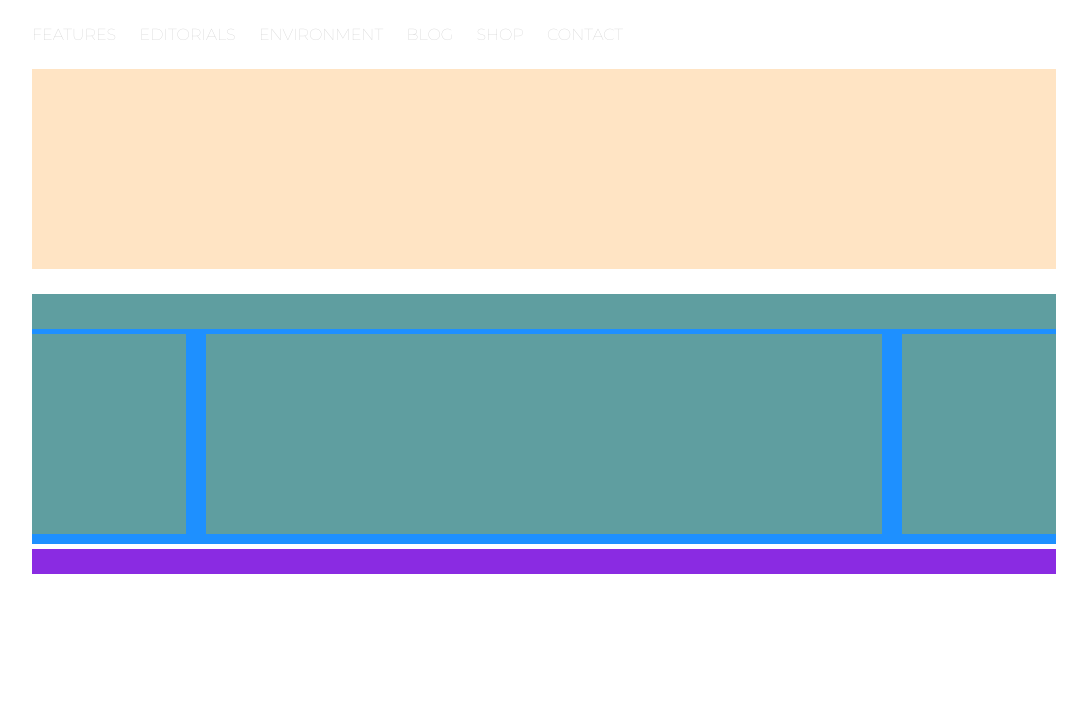
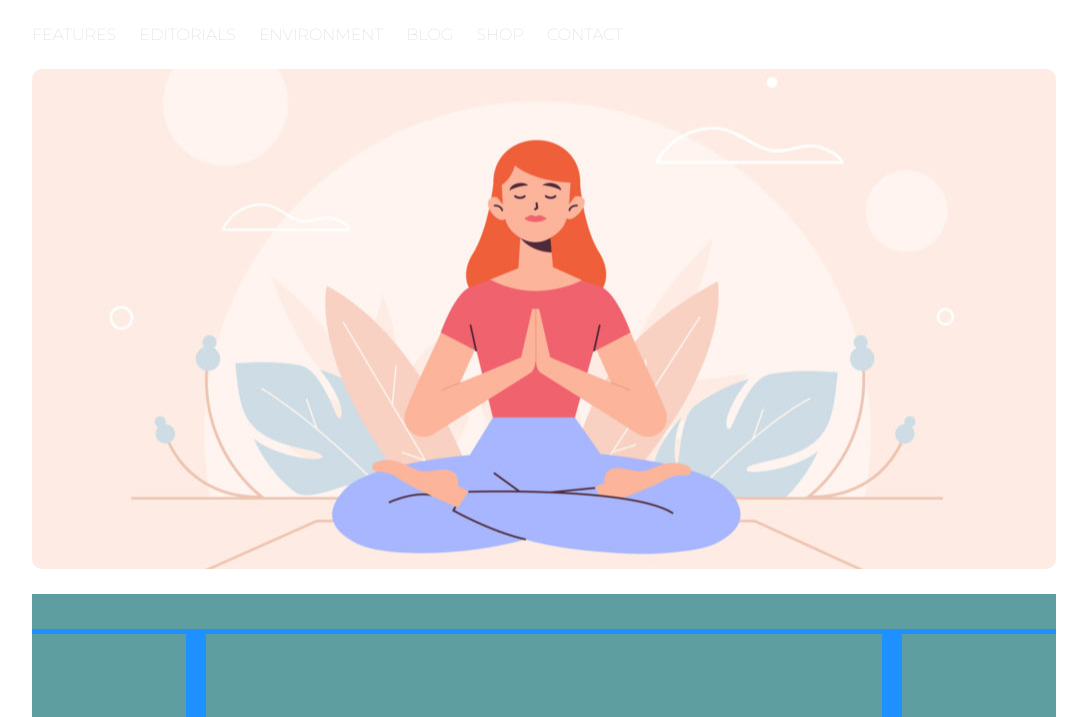
Before and after one commit to cenny1988/htmlcss-wp, a plain HTML site: page index.html in a window 1280 px wide. Shown: the part 83-800 px from the top of the page, without its empty margins (96-1183 px from the left). Drawn offline with Linux system fonts and the light colour scheme.

Commit message:
aggiunta immagine backround nel jambotron

```diff
--- a/css/style.css
+++ b/css/style.css
@@ -51,9 +51,12 @@ body{
 /* section jambotron */
 #jambotron{
     margin: 25px 0;
-    /* impo debug */
-    height: 200px;
-    background-color: bisque;
+    border-radius: 10px;
+    background-image: url(../img/banner.jpg);
+    background-repeat: no-repeat;
+    background-size: cover;
+    background-position: center;
+    height: 500px;
 }
 
 /* main */
```
